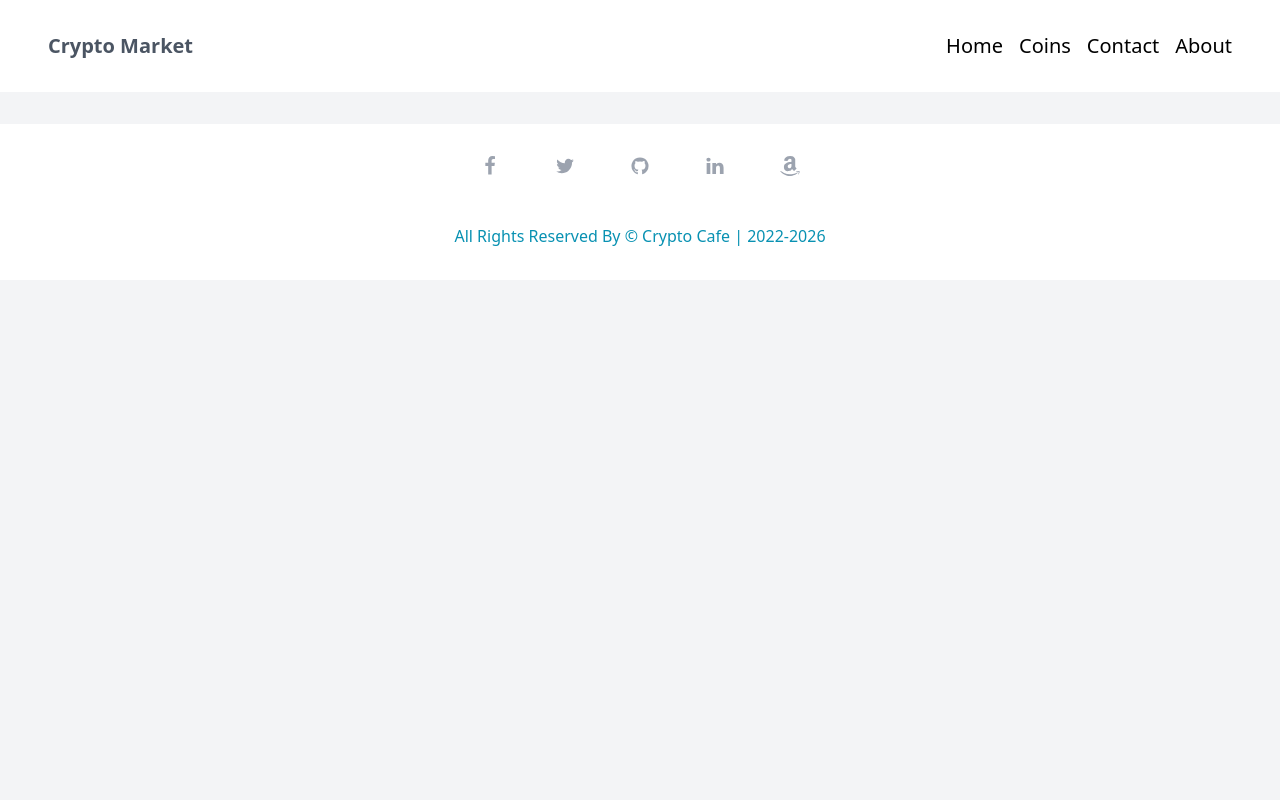
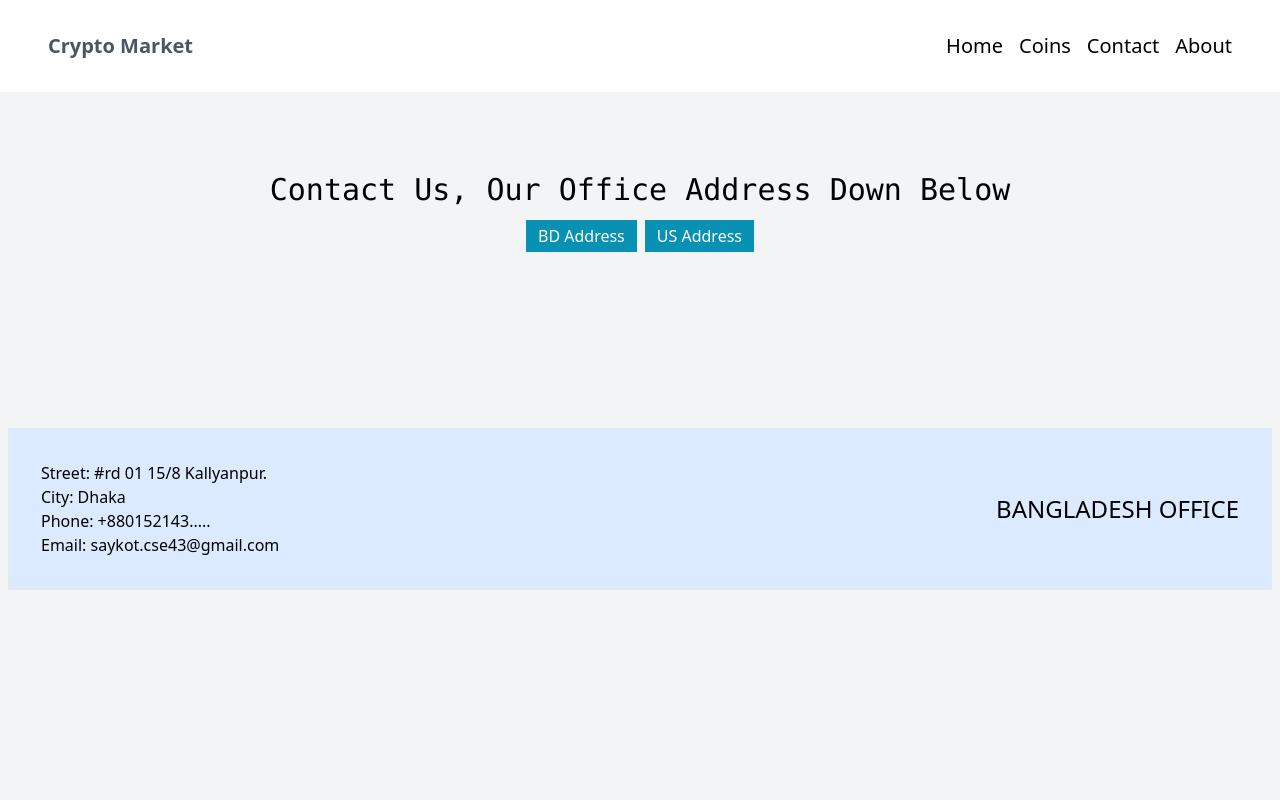
Before and after one commit to Saykot43/CryptoCurence, a React (Create React App) app: page /contact/bd-address in a window 1280 px wide. Shown: the top 800 px of the page. Built offline with nearby package versions, Linux system fonts and the light colour scheme.

Commit message:
nasted route & not found page added

```diff
--- a/src/App.js
+++ b/src/App.js
@@ -7,6 +7,9 @@
 import Footer from "./components/Footer/Footer";
 import About from "./components/About/About";
 import CoinDetails from "./components/CoinDetails/CoinDetails";
+import BdAddress from "./components/Contact/BdAddress";
+import UsAddress from "./components/Contact/UsAddress";
+import NotFound from "./components/NotFound/NotFound";
 
 const App = () => {
   return (
@@ -16,8 +19,12 @@
         <Route path="/" element={<Homepage />} />
         <Route path="/coins" element={<Coins />} />
         <Route path="/coin-details/:id" element={<CoinDetails />} />
-        <Route path="/contact" element={<Contact />} />
+        <Route path="/contact" element={<Contact />}>
+          <Route path="bd-address" element={<BdAddress />} />
+          <Route path="us-address" element={<UsAddress />} />
+        </Route>
         <Route path="/about" element={<About />} />
+        <Route path="*" element={<NotFound />} />
       </Routes>
       <Footer />
     </div>
--- a/src/components/Contact/BdAddress.js
+++ b/src/components/Contact/BdAddress.js
@@ -1,21 +1,21 @@
-import React from 'react'
+import React from "react";
 
 const BdAddress = () => {
   return (
-    <div className='border p-8 bg-blue-100 w-full'>
-      <div className='flex justify-between items-center'>
+    <div className="border p-8 bg-blue-100 w-full">
+      <div className="flex justify-between items-center">
         <div>
-          <h1>Street: 17/4 Dhanmondi.</h1>
+          <h1>Street: #rd 01 15/8 Kallyanpur.</h1>
           <h1>City: Dhaka</h1>
-          <h1>Phone: +8801622222456</h1>
-          <h1>Email: contact.bd@cc.com</h1>
+          <h1>Phone: +880152143.....</h1>
+          <h1>Email: saykot.cse43@gmail.com</h1>
         </div>
         <div>
-          <h1 className='text-2xl'>BANGLADESH OFFICE</h1>
+          <h1 className="text-2xl">BANGLADESH OFFICE</h1>
         </div>
       </div>
     </div>
-  )
-}
+  );
+};
 
-export default BdAddress
+export default BdAddress;
--- a/src/components/Contact/Contact.js
+++ b/src/components/Contact/Contact.js
@@ -1,24 +1,34 @@
-import React from 'react'
+import React from "react";
+import { Link, Outlet } from "react-router-dom";
 
 const Contact = () => {
   return (
-    <section className='px-4 pt-20 pb-24 mx-auto max-w-7xl md:px-2'>
-      <div className='flex flex-col justify-center items-center'>
-        <h1 className=' font-mono text-xl text-center md:text-3xl '>
+    <section className="px-4 pt-20 pb-24 mx-auto max-w-7xl md:px-2">
+      <div className="flex flex-col justify-center items-center">
+        <h1 className=" font-mono text-xl text-center md:text-3xl ">
           Contact Us, Our Office Address Down Below
         </h1>
 
-        <div className='flex justify-center items-center'>
-          <button className='  py-1 px-3 text-white mt-3 mx-1 bg-cyan-600 w-auto sm:mb-0'>
+        <div className="flex justify-center items-center">
+          <Link
+            to="bd-address"
+            className="  py-1 px-3 text-white mt-3 mx-1 bg-cyan-600 w-auto sm:mb-0"
+          >
             BD Address
-          </button>
-          <button className='  py-1 px-3 text-white mt-3 mx-1 bg-cyan-600 w-auto sm:mb-0'>
+          </Link>
+          <Link
+            to="us-address"
+            className="  py-1 px-3 text-white mt-3 mx-1 bg-cyan-600 w-auto sm:mb-0"
+          >
             US Address
-          </button>
+          </Link>
+        </div>
+        <div className="flex justify-center items-center w-full py-44">
+          <Outlet />
         </div>
       </div>
     </section>
-  )
-}
+  );
+};
 
-export default Contact
+export default Contact;
--- a/src/components/NotFound/NotFound.js
+++ b/src/components/NotFound/NotFound.js
@@ -1,37 +1,44 @@
-import React from 'react'
+import React from "react";
+import { Link } from "react-router-dom";
 
 const NotFound = () => {
   return (
-    <section className='px-4 py-32 mx-auto max-w-7xl'>
-      <div className='grid items-center w-full grid-cols-1 gap-10 mx-auto md:w-4/5 lg:grid-cols-2 xl:gap-32'>
+    <section className="px-4 py-32 mx-auto max-w-7xl">
+      <div className="grid items-center w-full grid-cols-1 gap-10 mx-auto md:w-4/5 lg:grid-cols-2 xl:gap-32">
         <div>
-          <p className='mb-2 text-xs font-semibold tracking-wide text-gray-500 uppercase'>
+          <p className="mb-2 text-xs font-semibold tracking-wide text-gray-500 uppercase">
             Error 404
           </p>
-          <h1 className='mb-4 text-2xl font-extrabold leading-tight tracking-tight text-left text-gray-900 md:text-4xl'>
+          <h1 className="mb-4 text-2xl font-extrabold leading-tight tracking-tight text-left text-gray-900 md:text-4xl">
             Oops! The page you're looking for isn't here.
           </h1>
-          <p className='mb-5 text-base text-left text-gray-800 md:text-xl'>
+          <p className="mb-5 text-base text-left text-gray-800 md:text-xl">
             You might have the wrong address, or the page may have moved.
           </p>
-          <button className='w-full mb-2 py-2 px-3 text-white mt-3 bg-cyan-600 sm:w-auto sm:mb-0'>
+          <Link
+            to="/"
+            className="w-full mb-2 py-2 px-3 text-white mt-3 bg-cyan-600 sm:w-auto sm:mb-0"
+          >
             Back to homepage
-          </button>
-          <button className='w-full mb-2 py-2 px-3 text-white mt-3 mx-2 bg-cyan-600 sm:w-auto sm:mb-0'>
+          </Link>
+          <Link
+            to="/contact"
+            className="w-full mb-2 py-2 px-3 text-white mt-3 mx-2 bg-cyan-600 sm:w-auto sm:mb-0"
+          >
             Contact us
-          </button>
+          </Link>
         </div>
         <div>
-          <div className='w-full h-full bg-gray-200 rounded-lg'>
+          <div className="w-full h-full bg-gray-200 rounded-lg">
             <img
-              src='https://thumbs.dreamstime.com/b/%C3%B0%C2%BF%C3%B0%C2%B5%C3%B1%E2%80%A1%C3%B0%C2%B0%C3%B1%E2%80%9A%C3%B1%C5%93-134036857.jpg'
-              alt=''
+              src="https://thumbs.dreamstime.com/b/%C3%B0%C2%BF%C3%B0%C2%B5%C3%B1%E2%80%A1%C3%B0%C2%B0%C3%B1%E2%80%9A%C3%B1%C5%93-134036857.jpg"
+              alt=""
             />
           </div>
         </div>
       </div>
     </section>
-  )
-}
+  );
+};
 
-export default NotFound
+export default NotFound;
```
